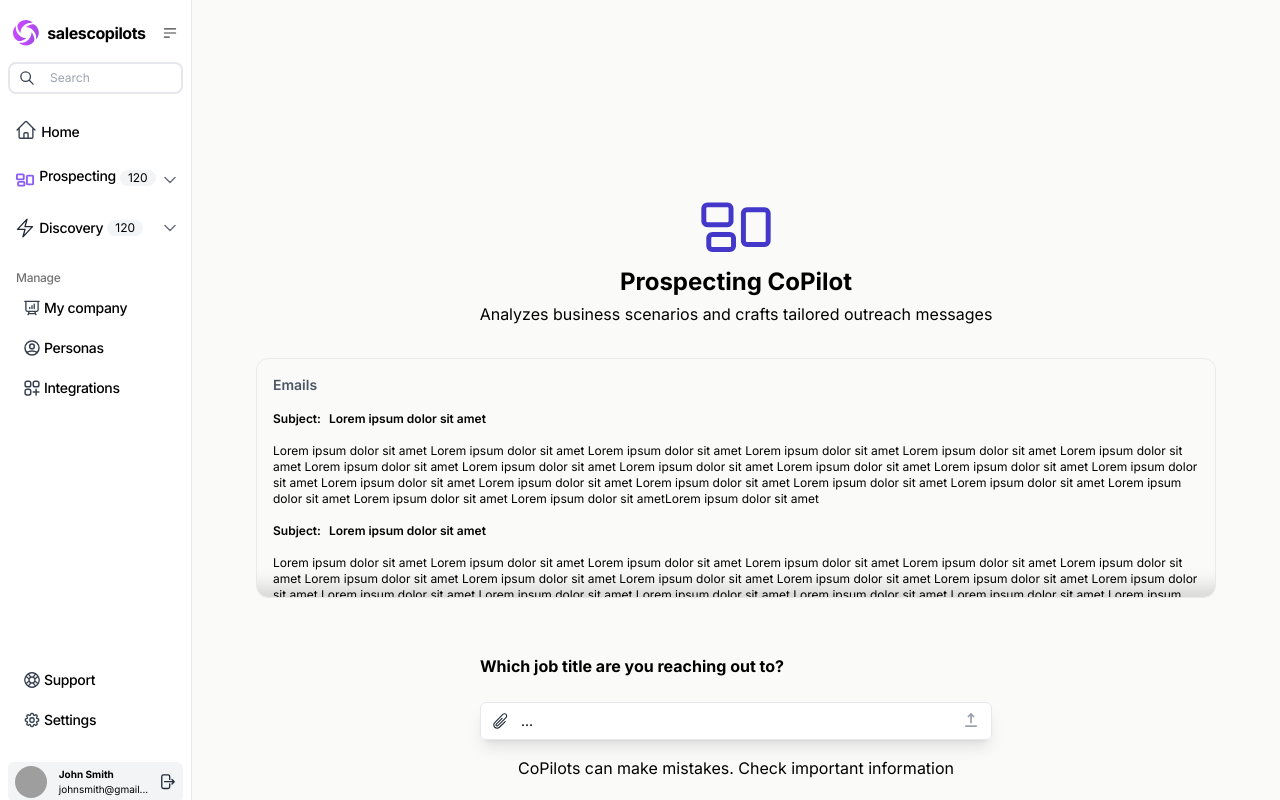
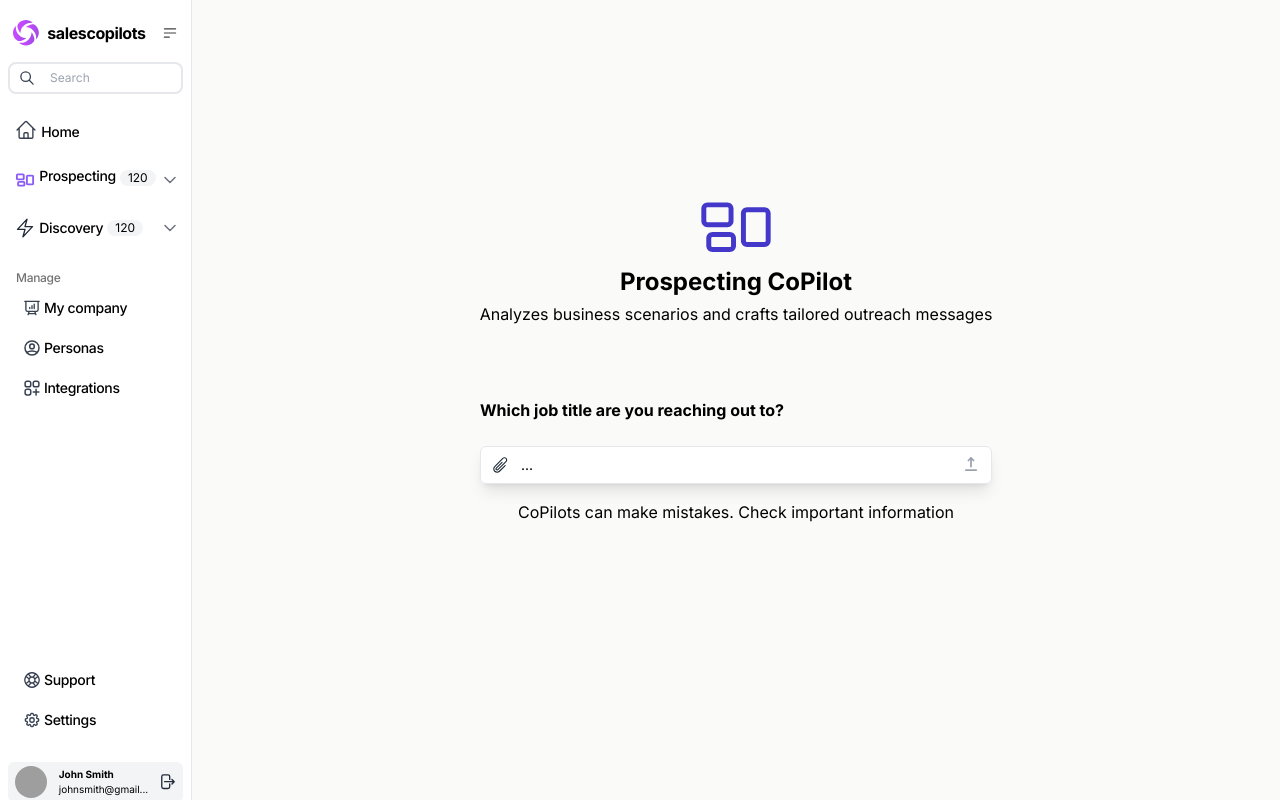
Before and after one commit to Momin-Mahmud/nick-react-app, a React (Vite) app in the folder nick-react-app/: page /prospecting in a window 1280 px wide. Built offline with nearby package versions, Linux system fonts and the light colour scheme; grey boxes are pictures that could not be loaded.

Commit message:
Email changes

```diff
--- a/nick-react-app/src/pages/ProspectingCopilot/index.jsx
+++ b/nick-react-app/src/pages/ProspectingCopilot/index.jsx
@@ -1,52 +1,36 @@
-import Icon from '../../utils/Icon';
-import React from 'react';
-import { useEffect, useState } from 'react';
-import { v4 as uuidv4 } from 'uuid';
-import apiRequest from '../../utils/axios/api-request';
+import Icon from "../../utils/Icon";
+import React from "react";
+import { useEffect, useState } from "react";
+import { v4 as uuidv4 } from "uuid";
+import apiRequest from "../../utils/axios/api-request";
 
 const ProspectingCopilot = () => {
   const items = [
     {
-      label: 'Can you help me write a prospecting email?'
+      label: "Can you help me write a prospecting email?",
     },
     {
-      label: 'Write a sequence to one of my accounts'
+      label: "Write a sequence to one of my accounts",
     },
     {
-      label: 'Craft a follow-up message for a prospect'
+      label: "Craft a follow-up message for a prospect",
     },
     {
-      label: 'Can you write me a custom LinkedIn message'
-    }
+      label: "Can you write me a custom LinkedIn message",
+    },
   ];
 
   const questions = [
-    'Which job title are you reaching out to?',
-    'Which company are you reaching out to?',
-    'Are there any specific triggers or perfect times to reach out to this prospect? (Provide examples such as a 10-K, blog post, LinkedIn profile, about page, job posting, etc.)'
+    "Which job title are you reaching out to?",
+    "Which company are you reaching out to?",
+    "Are there any specific triggers or perfect times to reach out to this prospect? (Provide examples such as a 10-K, blog post, LinkedIn profile, about page, job posting, etc.)",
   ];
 
   const [questionNumber, setQuestionNumber] = useState(0);
-  const [inputValue, setInputValue] = useState('');
+  const [inputValue, setInputValue] = useState("");
   const [inputArray, setInputArray] = useState([]);
-  const [emailData, setEmailData] = useState([
-    {
-      subject: 'Lorem ipsum dolor sit amet',
-      body: 'Lorem ipsum dolor sit amet Lorem ipsum dolor sit amet Lorem ipsum dolor sit amet Lorem ipsum dolor sit amet Lorem ipsum dolor sit amet Lorem ipsum dolor sit amet Lorem ipsum dolor sit amet Lorem ipsum dolor sit amet Lorem ipsum dolor sit amet Lorem ipsum dolor sit amet Lorem ipsum dolor sit amet Lorem ipsum dolor sit amet Lorem ipsum dolor sit amet Lorem ipsum dolor sit amet Lorem ipsum dolor sit amet Lorem ipsum dolor sit amet Lorem ipsum dolor sit amet Lorem ipsum dolor sit amet Lorem ipsum dolor sit amet Lorem ipsum dolor sit ametLorem ipsum dolor sit amet'
-    },
-    {
-      subject: 'Lorem ipsum dolor sit amet',
-      body: 'Lorem ipsum dolor sit amet Lorem ipsum dolor sit amet Lorem ipsum dolor sit amet Lorem ipsum dolor sit amet Lorem ipsum dolor sit amet Lorem ipsum dolor sit amet Lorem ipsum dolor sit amet Lorem ipsum dolor sit amet Lorem ipsum dolor sit amet Lorem ipsum dolor sit amet Lorem ipsum dolor sit amet Lorem ipsum dolor sit amet Lorem ipsum dolor sit amet Lorem ipsum dolor sit amet Lorem ipsum dolor sit amet Lorem ipsum dolor sit amet Lorem ipsum dolor sit amet Lorem ipsum dolor sit amet Lorem ipsum dolor sit amet Lorem ipsum dolor sit ametLorem ipsum dolor sit amet'
-    },
-    {
-      subject: 'Lorem ipsum dolor sit amet',
-      body: 'Lorem ipsum dolor sit amet Lorem ipsum dolor sit amet Lorem ipsum dolor sit amet Lorem ipsum dolor sit amet Lorem ipsum dolor sit amet Lorem ipsum dolor sit amet Lorem ipsum dolor sit amet Lorem ipsum dolor sit amet Lorem ipsum dolor sit amet Lorem ipsum dolor sit amet Lorem ipsum dolor sit amet Lorem ipsum dolor sit amet Lorem ipsum dolor sit amet Lorem ipsum dolor sit amet Lorem ipsum dolor sit amet Lorem ipsum dolor sit amet Lorem ipsum dolor sit amet Lorem ipsum dolor sit amet Lorem ipsum dolor sit amet Lorem ipsum dolor sit ametLorem ipsum dolor sit amet'
-    },
-    {
-      subject: 'Lorem ipsum dolor sit amet',
-      body: 'Lorem ipsum dolor sit amet Lorem ipsum dolor sit amet Lorem ipsum dolor sit amet Lorem ipsum dolor sit amet Lorem ipsum dolor sit amet Lorem ipsum dolor sit amet Lorem ipsum dolor sit amet Lorem ipsum dolor sit amet Lorem ipsum dolor sit amet Lorem ipsum dolor sit amet Lorem ipsum dolor sit amet Lorem ipsum dolor sit amet Lorem ipsum dolor sit amet Lorem ipsum dolor sit amet Lorem ipsum dolor sit amet Lorem ipsum dolor sit amet Lorem ipsum dolor sit amet Lorem ipsum dolor sit amet Lorem ipsum dolor sit amet Lorem ipsum dolor sit ametLorem ipsum dolor sit amet'
-    }
-  ]);
+  const [emailData, setEmailData] = useState([]);
+  const [showEmail, setShowEmail] = useState(false);
 
   useEffect(() => {
     console.log(inputArray);
@@ -54,25 +38,25 @@
 
   useEffect(() => {
     if (questionNumber == 3) {
-      console.log('Question 3 done!');
+      console.log("Question 3 done!");
       handleGptResponse();
     }
   }, [questionNumber]);
 
   const createObjectFromQuestions = (questions, inputArray) => {
     return questions.reduce((acc, question, index) => {
-      acc[question] = inputArray[index] || '';
+      acc[question] = inputArray[index] || "";
       return acc;
     }, {});
   };
 
   const handleKeyDown = (e) => {
-    if (e.key === 'Enter') {
+    if (e.key === "Enter") {
       e.preventDefault();
 
-      if (inputValue.trim() !== '') {
+      if (inputValue.trim() !== "") {
         setInputArray([...inputArray, inputValue]); // Add the current input value to the array
-        setInputValue(''); // Clear the input after saving
+        setInputValue(""); // Clear the input after saving
         setQuestionNumber(questionNumber + 1); // Increment the question number
       }
     }
@@ -80,40 +64,51 @@
 
   const handleGptResponse = async () => {
     const questionsObject = createObjectFromQuestions(questions, inputArray);
-    console.log('The object made is: ', questionsObject);
+    console.log("The object made is: ", questionsObject);
 
-    const { data, error } = await apiRequest('post', '/session/add_session', {
+    const { data, error } = await apiRequest("post", "/session/add_session", {
       data: {
         session: {
           session_id: uuidv4(),
-          session_details: questionsObject
+          session_details: questionsObject,
+        },
+      },
+    });
+    if (error == null) {
+      console.log("Data: ", data?.data?.prompts[0]?.response?.emails);
+      setEmailData(data?.data?.prompts[0]?.response?.emails);
+      setShowEmail(true);
+    } else {
+      console.error("Error: ", error);
     }
-      }
-    });
-    console.log("Data: ", data.prompts[0]?.response?.emails);
-    console.log("Error: ", error);
   };
 
   return (
-    <div className='overflow-scroll max-h-[100vh]'>
-    <div className='flex-col flex w-[85vw] pt-48 gap-8 items-center overflow-scroll justify-end'>
-      <div className='flex-col items-center flex justify-center'>
-        <div className='flex flex-col items-center gap-1 mb-4'>
+    <div className="overflow-scroll max-h-[100vh]">
+      <div className="flex-col flex w-[85vw] pt-48 gap-8 items-center overflow-scroll justify-end">
+        <div className="flex-col items-center flex justify-center">
+          <div className="flex flex-col items-center gap-1 mb-4">
             <div>
-            <Icon name={'prospectingLogo'} size='70' className='mx-3' />
+              <Icon name={"prospectingLogo"} size="70" className="mx-3" />
             </div>
-          <div className='font-bold text-2xl'>Prospecting CoPilot</div>
-          <div>Analyzes business scenarios and crafts tailored outreach messages</div>
+            <div className="font-bold text-2xl">Prospecting CoPilot</div>
+            <div>
+              Analyzes business scenarios and crafts tailored outreach messages
             </div>
+          </div>
+          {showEmail && (
             <div
-          style={{ boxShadow: 'rgba(0, 0, 0, 0.15) 0px -50px 20px -40px inset' }}
-          className='p-4 text-sm text-left mt-4 flex flex-col justify-start overflow-y-auto max-h-[30vh] mx-16 items-start gap-2 border-[1px] rounded-xl border-[#E9E9E9]'
+              style={{
+                boxShadow: "rgba(0, 0, 0, 0.15) 0px -50px 20px -40px inset",
+              }}
+              className="p-4 text-sm text-left mt-4 flex flex-col justify-start overflow-y-auto max-h-[30vh] mx-16 items-start gap-2 border-[1px] rounded-xl border-[#E9E9E9]"
             >
-          <div className='font-semibold text-[#4B5563]'>Emails</div>
-          <div className='flex flex-col gap-4 text-xs mt-2'>
+              <div className="font-semibold text-[#4B5563]">Emails</div>
+              {
+                <div className="flex flex-col gap-4 text-xs mt-2">
                   {emailData.map((data, index) => (
-              <div className='flex flex-col gap-4' key={index}>
-                <div className='font-semibold flex items-center justify-start gap-2'>
+                    <div className="flex flex-col gap-4" key={index}>
+                      <div className="font-semibold flex items-center justify-start gap-2">
                         <span>Subject:</span>
                         {data.subject}
                       </div>
@@ -121,7 +116,9 @@
                     </div>
                   ))}
                 </div>
+              }
             </div>
+          )}
           {/* <div>
           <div className='mt-4'>
             <div className='flex items-center justify-center gap-5'>
@@ -139,41 +136,51 @@
           </div>
         </div> */}
         </div>
-      <div className='w-[40vw] mt-6 mb-6'>
-        <div className='flex items-start mb-6 font-bold'>{questionNumber <= 2 ? questions[questionNumber] : ''}</div>
-        <div className='relative mt-2 rounded-md shadow-lg focus:ring-0 bg-white'>
-          <div className='pointer-events-none absolute inset-y-0 left-0 flex items-center pl-3'>
-            <span className='text-gray-500 sm:text-sm'>
-              <Icon name='attachments' size='16' />
+        <div className="w-[40vw] mt-6 mb-6">
+          <div className="flex items-start mb-6 font-bold">
+            {questionNumber <= 2 ? questions[questionNumber] : ""}
+          </div>
+          <div className="relative mt-2 rounded-md shadow-lg focus:ring-0 bg-white">
+            <div className="pointer-events-none absolute inset-y-0 left-0 flex items-center pl-3">
+              <span className="text-gray-500 sm:text-sm">
+                <Icon name="attachments" size="16" />
               </span>
             </div>
             <input
-            type='text'
-            name='chat'
-            id='chat'
+              type="text"
+              name="chat"
+              id="chat"
               value={inputValue}
               onChange={(e) => setInputValue(e.target.value)}
-            className='block w-full rounded-md border-[1px] border-[#E5E7EB] py-1.5 focus:outline-none bg-white pl-10 pr-20 placeholder:text-black sm:text-sm sm:leading-6'
-            placeholder='...'
+              className="block w-full rounded-md border-[1px] border-[#E5E7EB] py-1.5 focus:outline-none bg-white pl-10 pr-20 placeholder:text-black sm:text-sm sm:leading-6"
+              placeholder="..."
               onKeyDown={handleKeyDown}
             />
-          <div className='absolute inset-y-0 right-0 flex pr-2 mt-1 items-center'>
-            <Icon name='upload' size='20' className='' />
+            <div className="absolute inset-y-0 right-0 flex pr-2 mt-1 items-center">
+              <Icon name="upload" size="20" className="" />
             </div>
           </div>
-        <div className='mt-4'>CoPilots can make mistakes. Check important information</div>
+          <div className="mt-4">
+            CoPilots can make mistakes. Check important information
+          </div>
           {inputArray.length > 0 && (
             <div
-            style={{ boxShadow: 'rgba(0, 0, 0, 0.15) 0px -50px 20px -40px inset' }}
-            className='p-4 text-sm text-left mt-4 flex flex-col justify-start items-start gap-2 border-[1px] rounded-xl border-[#E9E9E9]'
+              style={{
+                boxShadow: "rgba(0, 0, 0, 0.15) 0px -50px 20px -40px inset",
+              }}
+              className="p-4 text-sm text-left mt-4 flex flex-col justify-start items-start gap-2 border-[1px] rounded-xl border-[#E9E9E9]"
             >
-            <div className='font-semibold text-[#4B5563]'>Submitted</div>
-            <div className='flex flex-col gap-4 text-xs mt-2'>
+              <div className="font-semibold text-[#4B5563]">Submitted</div>
+              <div className="flex flex-col gap-4 text-xs mt-2">
                 {inputArray.map((item, index) => (
-                <div key={item.id} className='flex items-center gap-2'>
-                  <Icon name={'tickWhite'} size='12' className='p-0.5 rounded-full bg-[#6D28D9]' />
-                  <div className='flex flex-col gap-1'>
-                    <div className='font-bold'>{questions[index]}</div>
+                  <div key={item.id} className="flex items-center gap-2">
+                    <Icon
+                      name={"tickWhite"}
+                      size="12"
+                      className="p-0.5 rounded-full bg-[#6D28D9]"
+                    />
+                    <div className="flex flex-col gap-1">
+                      <div className="font-bold">{questions[index]}</div>
                       <div>{item}</div>
                     </div>
                   </div>
```
Lines whose indentation alone changed are shown as unchanged.
